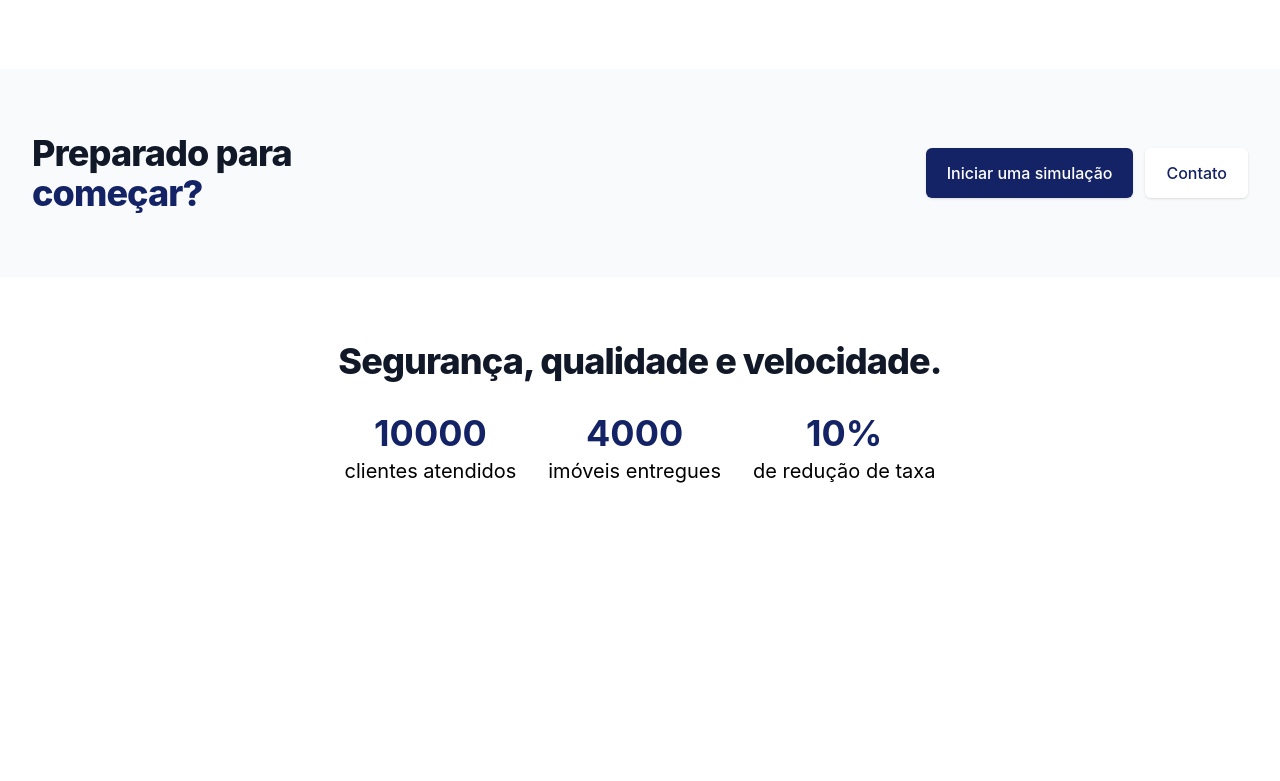
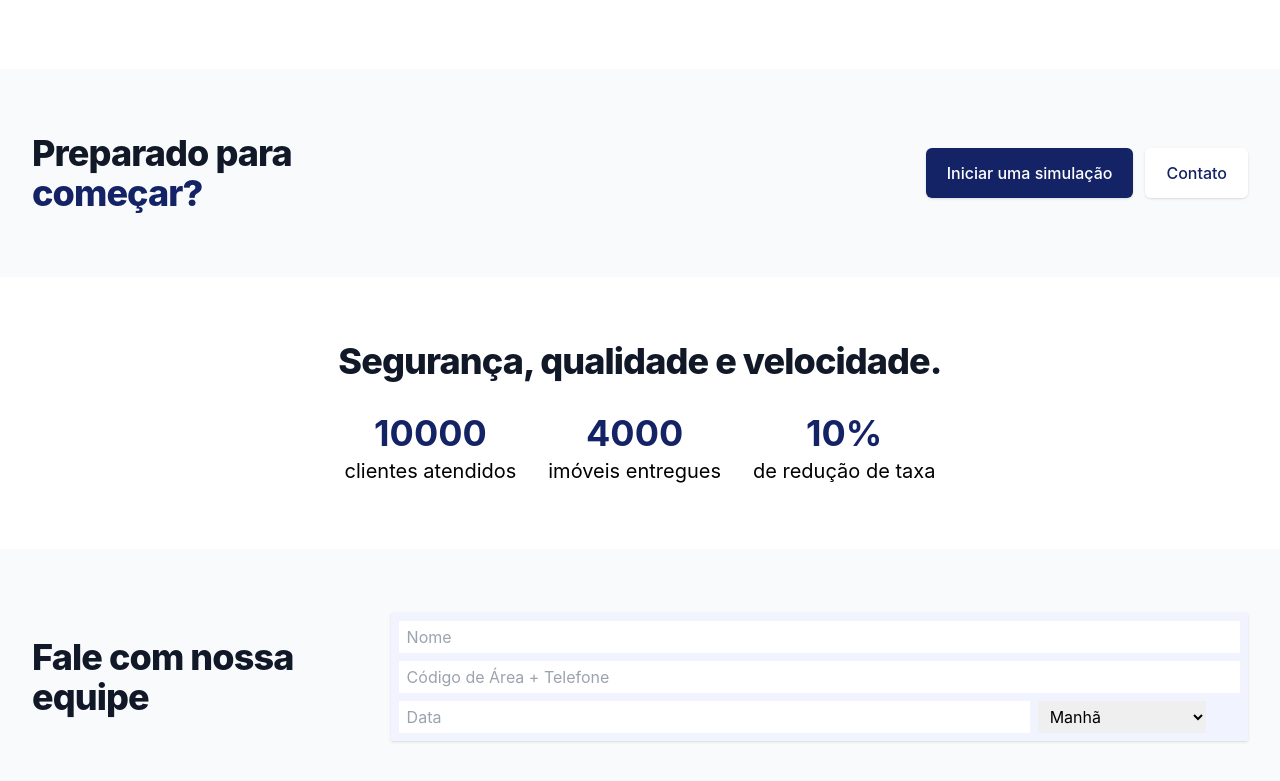
Before and after one commit to gustavoasb/landing-guerra, a React (Create React App) app: page / in a window 1280 px wide. Shown: the part 1217-1998 px from the top of the page. Before the commit the page ends 1766 px from the top, so only its background shows below. Built offline with nearby package versions, Linux system fonts and the light colour scheme.

Commit message:
feat: add contact component

```diff
--- /dev/null
+++ b/src/components/Contact.js
@@ -0,0 +1,20 @@
+export default function Contact() {
+  return (
+    <div className="bg-gray-50">
+      <div className="max-w-7xl mx-auto py-12 px-4 sm:px-6 lg:py-16 lg:px-8 lg:flex lg:items-center lg:justify-between">
+        <h2 className="text-3xl font-extrabold tracking-tight text-gray-900 sm:text-4xl">
+          <span className="block">Fale com nossa equipe</span>
+        </h2>
+        <form className="flex flex-row flex-wrap gap-2 w-3/2 bg-blue-50 p-2 shadow">
+            <input className="px-2 py-1 w-full outline-blue-100" placeholder="Nome"/>
+            <input className="px-2 py-1 w-full outline-blue-100" placeholder="Código de Área + Telefone"/>
+            <input className="px-2 py-1 w-3/4 outline-blue-100"placeholder="Data"/>
+            <select className="px-2 py-1 w-1/5 outline-blue-100" placeholder="Período">
+              <option>Manhã</option>
+              <option>Tarde</option>
+            </select>
+        </form>
+      </div>
+    </div>
+  )
+}
--- a/src/pages/Home.js
+++ b/src/pages/Home.js
@@ -3,6 +3,7 @@ import Simulation from "../components/Simulation";
 import Partners from "../../src/components/Partners"
 import Steps from "../../src/components/Steps"
 import Stats from "../../src/components/Stats"
+import Contact from "../../src/components/Contact"
 
 function App() {
   return (
@@ -18,7 +19,7 @@ function App() {
     {/* Dados */}
       <Stats />
     {/* Contato */}
-
+      <Contact />
     </>
   );
 }
```
